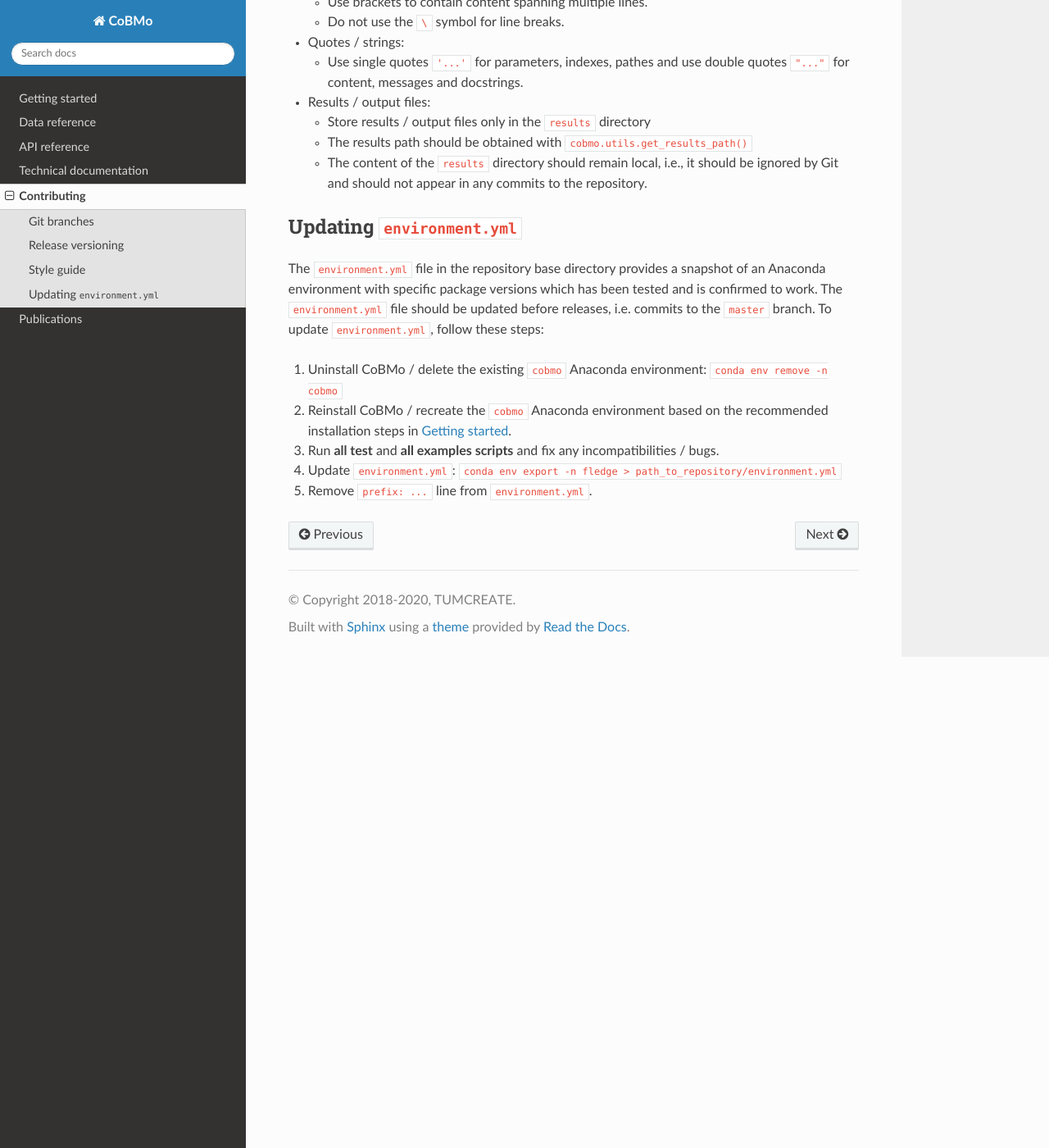
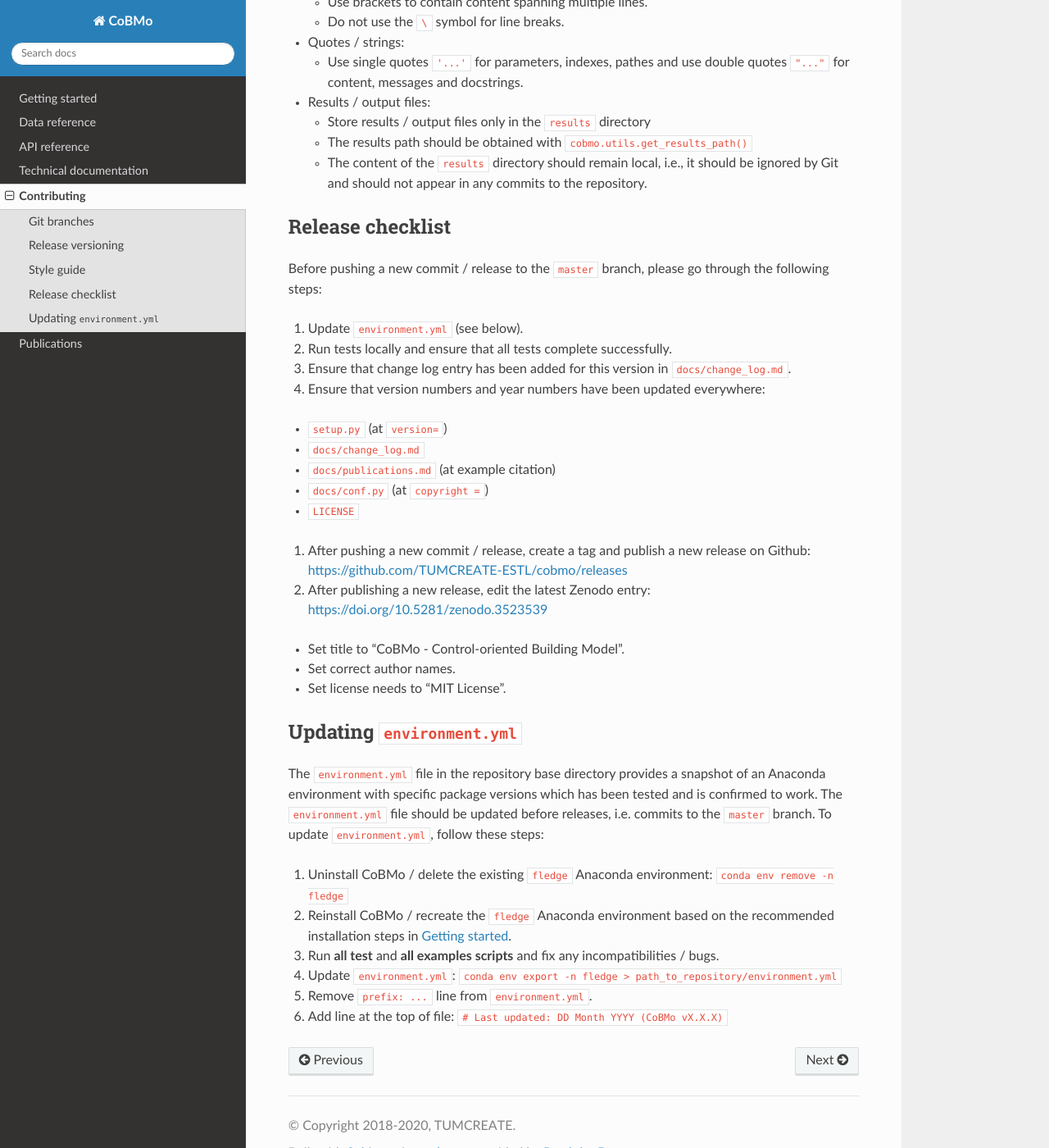
Before and after one commit to mesmo-dev/cobmo, a Sphinx documentation site: the page built from docs/contributing.md, in a window 1280 px wide and 1400 px high, scrolled down 1476 px. Shown: the whole window at 82% size. Built offline with Sphinx 7.4.7 and the Read the Docs theme 2.0.0, drawn with Linux system fonts in a browser that asks for light colours.

Commit message:
docs: Update contributing guidelines (align with FLEDGE)

```diff
--- a/docs/contributing.md
+++ b/docs/contributing.md
@@ -51,12 +51,32 @@ Every time the `master` branch changes, a new version number is defined accordin
     - The results path should be obtained with `cobmo.utils.get_results_path()`
     - The content of the `results` directory should remain local, i.e., it should be ignored by Git and should not appear in any commits to the repository.
 
+## Release checklist
+
+Before pushing a new commit / release to the `master` branch, please go through the following steps:
+
+1. Update `environment.yml` (see below).
+2. Run tests locally and ensure that all tests complete successfully.
+3. Ensure that change log entry has been added for this version in `docs/change_log.md`.
+4. Ensure that version numbers and year numbers have been updated everywhere:
+  - `setup.py` (at `version=`)
+  - `docs/change_log.md`
+  - `docs/publications.md` (at example citation)
+  - `docs/conf.py` (at `copyright =`)
+  - `LICENSE`
+5. After pushing a new commit / release, create a tag and publish a new release on Github: <https://github.com/TUMCREATE-ESTL/cobmo/releases>
+6. After publishing a new release, edit the latest Zenodo entry: <https://doi.org/10.5281/zenodo.3523539>
+  - Set title to "CoBMo - Control-oriented Building Model".
+  - Set correct author names.
+  - Set license needs to "MIT License".
+
 ## Updating `environment.yml`
 
 The `environment.yml` file in the repository base directory provides a snapshot of an Anaconda environment with specific package versions which has been tested and is confirmed to work. The `environment.yml` file should be updated before releases, i.e. commits to the `master` branch. To update `environment.yml`, follow these steps:
 
-1. Uninstall CoBMo / delete the existing `cobmo` Anaconda environment: `conda env remove -n cobmo`
-2. Reinstall CoBMo / recreate the `cobmo` Anaconda environment based on the recommended installation steps in [Getting started](getting_started.md).
+1. Uninstall CoBMo / delete the existing `fledge` Anaconda environment: `conda env remove -n fledge`
+2. Reinstall CoBMo / recreate the `fledge` Anaconda environment based on the recommended installation steps in [Getting started](getting_started.md).
 3. Run **all test** and **all examples scripts** and fix any incompatibilities / bugs.
 4. Update `environment.yml`: `conda env export -n fledge > path_to_repository/environment.yml`
 5. Remove `prefix: ...` line from `environment.yml`.
+6. Add line at the top of file: `# Last updated: DD Month YYYY (CoBMo vX.X.X)`
```
